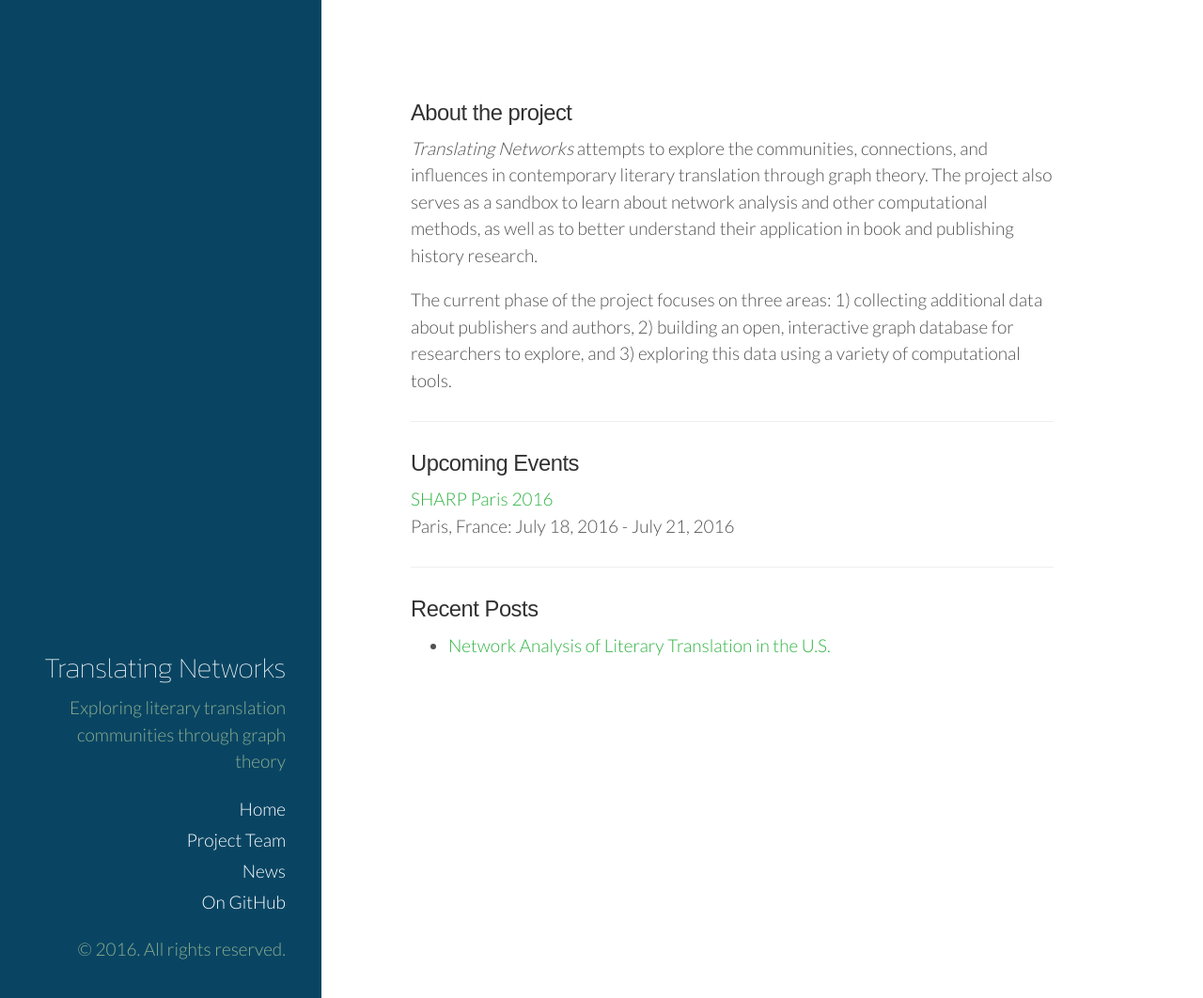
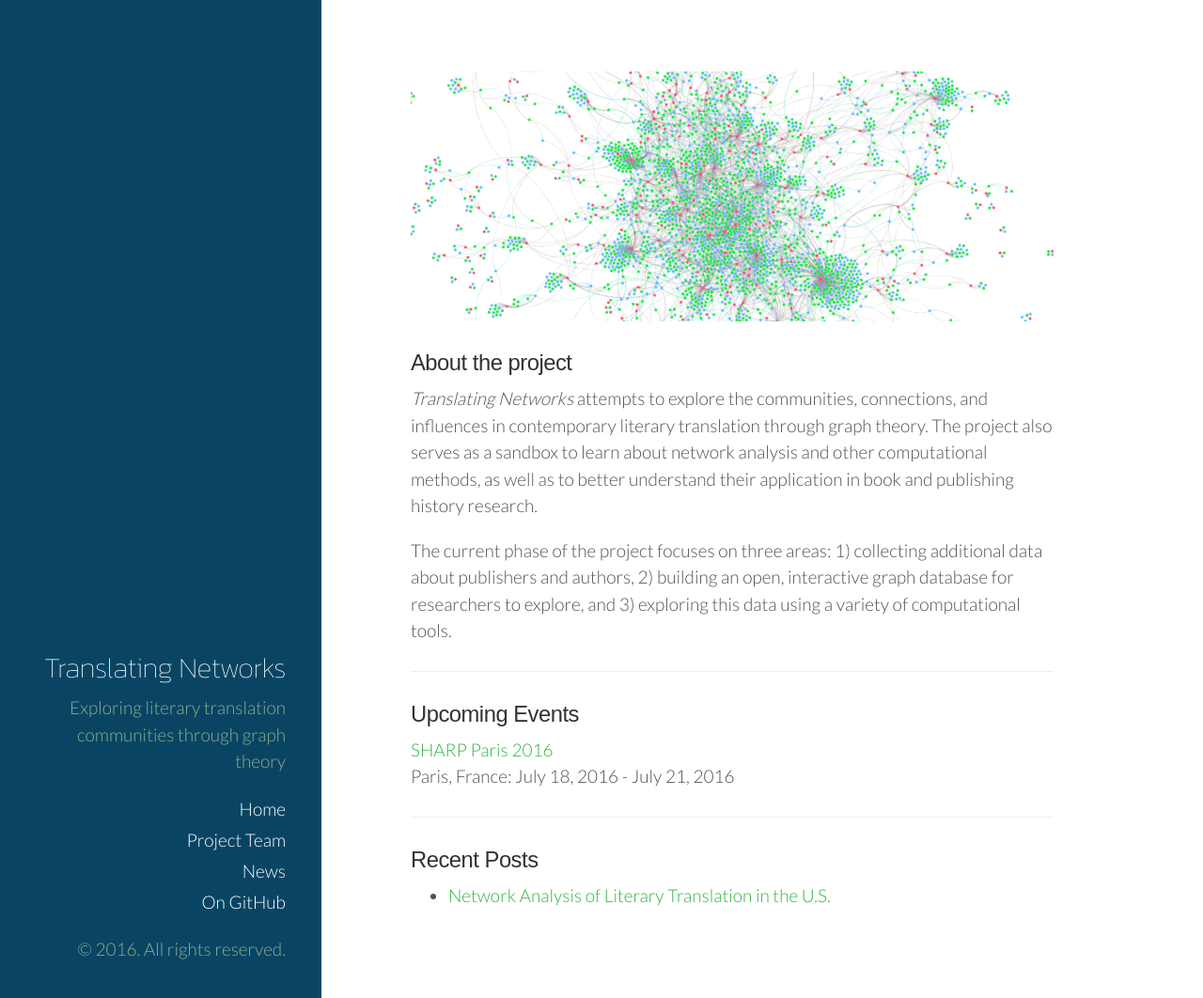
Before and after one commit to TranslatingNetworks/translatingnetworks, a Jekyll site: the page built from index.html, in a window 1280 px wide and 1062 px high. Shown: the whole window at 94% size. Built offline with Jekyll 4.4.1, drawn with Linux system fonts in a browser that asks for light colours; some web fonts are replaced; the list of posts is cut into pages by our own code.

Commit message:
uncomment image

```diff
--- a/index.html
+++ b/index.html
@@ -3,7 +3,7 @@ layout: default
 title: Home
 ---
 
-<!-- <img src="{{ site.baseurl }}/assets/bigcommunitycrop.gif" alt="screenshot of a large network graph" /> -->
+<img src="{{ site.baseurl }}/assets/bigcommunitycrop.gif" alt="screenshot of a large network graph" />
 <h3>About the project</h3>
 <p><i>Translating Networks</i> attempts to explore the communities, connections, and influences in contemporary literary translation through graph theory. The project also serves as a sandbox to learn about network analysis and other computational methods, as well as to better understand their application in book and publishing history research.</p>
 
```
